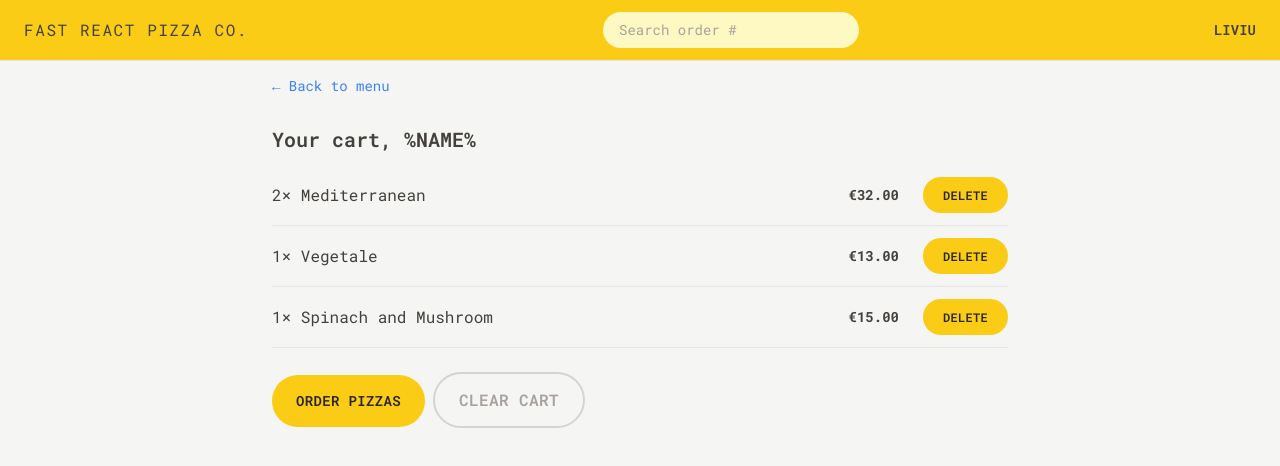
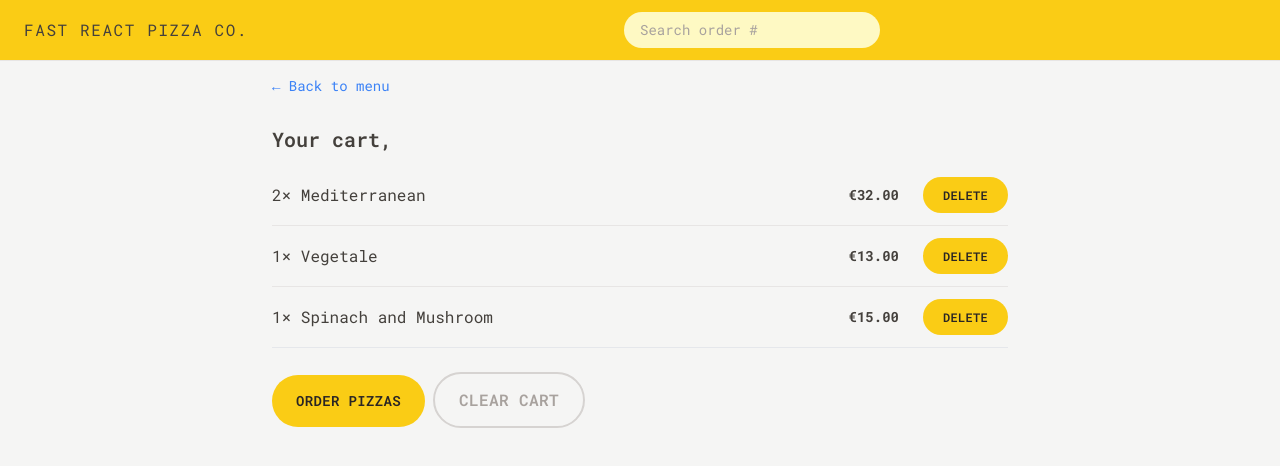
Before and after one commit to liviu-o/fast-react-pizza, a React (Vite) app: page /cart in a window 1280 px wide. Shown: the top 466 px of the page. Built offline with nearby package versions, Linux system fonts and the light colour scheme.

Commit message:
Reading and updating user state

```diff
--- a/src/features/cart/Cart.jsx
+++ b/src/features/cart/Cart.jsx
@@ -2,6 +2,7 @@
 import { Link } from 'react-router-dom';
 import Button from '../../ui/Button';
 import CartItem from './CartItem';
+import { useSelector } from 'react-redux/es/hooks/useSelector';
 
 const fakeCart = [
   {
@@ -29,12 +30,13 @@
 
 function Cart() {
   const cart = fakeCart;
+  const username = useSelector((state) => state.user.username);
 
   return (
     <div className="px-4 py-3">
       <LinkButton to="/menu">&larr; Back to menu</LinkButton>
 
-      <h2 className="mt-7 text-xl font-semibold">Your cart, %NAME%</h2>
+      <h2 className="mt-7 text-xl font-semibold">Your cart, {username}</h2>
 
       <ul className="mt-3 divide-y divide-stone-200 border-b ">
         {cart.map((item) => (
--- a/src/features/order/CreateOrder.jsx
+++ b/src/features/order/CreateOrder.jsx
@@ -8,6 +8,7 @@
   useNavigation,
 } from 'react-router-dom';
 import { createOrder } from '../../services/apiRestaurant';
+import { useSelector } from 'react-redux';
 
 // https://uibakery.io/regex-library/phone-number
 const isValidPhone = (str) =>
@@ -42,6 +43,7 @@
 function CreateOrder() {
   const navigation = useNavigation();
   const isSubmitting = navigation.state === 'submitting';
+  const username = useSelector((state) => state.user.username);
 
   const formErrors = useActionData();
   // const [withPriority, setWithPriority] = useState(false);
@@ -55,7 +57,13 @@
       <Form method="POST" action="/order/new">
         <div className="mb-5 flex flex-col gap-2 sm:flex-row sm:items-center">
           <label className="sm:basis-40">First Name</label>
-          <input className="input grow" type="text" name="customer" required />
+          <input
+            className="input grow"
+            defaultValue={username}
+            type="text"
+            name="customer"
+            required
+          />
         </div>
 
         <div className="mb-5 flex flex-col gap-2 sm:flex-row sm:items-center">
--- a/src/features/user/CreateUser.jsx
+++ b/src/features/user/CreateUser.jsx
@@ -1,11 +1,20 @@
 import { useState } from 'react';
 import Button from '../../ui/Button';
+import { useDispatch } from 'react-redux';
+import { updateName } from './userSlice';
+import { useNavigate } from 'react-router-dom';
 
 function CreateUser() {
   const [username, setUsername] = useState('');
+  const dispatch = useDispatch();
+  const navigate = useNavigate();
 
   function handleSubmit(e) {
     e.preventDefault();
+
+    if (!username) return;
+    dispatch(updateName(username));
+    navigate('/menu');
   }
 
   return (
--- a/src/features/user/userSlice.js
+++ b/src/features/user/userSlice.js
@@ -23,7 +23,7 @@
 import { createSlice } from '@reduxjs/toolkit';
 
 const initialState = {
-  username: 'Liviu',
+  username: '',
 };
 
 const userSlice = createSlice({
--- a/src/ui/Home.jsx
+++ b/src/ui/Home.jsx
@@ -1,6 +1,10 @@
+import { useSelector } from 'react-redux';
 import CreateUser from '../features/user/CreateUser';
+import Button from './Button';
 
 function Home() {
+  const username = useSelector((state) => state.user.username);
+
   return (
     <div className="my-10 px-4 text-center sm:my-16">
       <h1 className="mb-8 text-xl font-semibold md:text-3xl">
@@ -10,7 +14,13 @@
           Straight out of the oven, straight to you.
         </span>
       </h1>
-      <CreateUser />
+      {username === '' ? (
+        <CreateUser />
+      ) : (
+        <Button to="/menu" type="primary">
+          Continue ordering, {username}
+        </Button>
+      )}
     </div>
   );
 }
```
